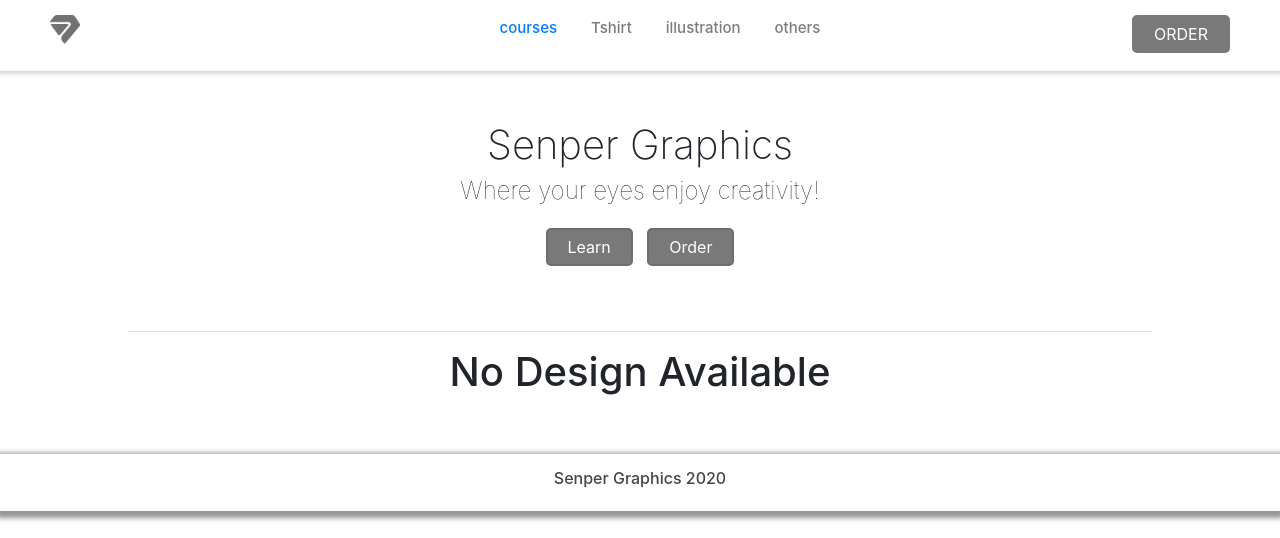
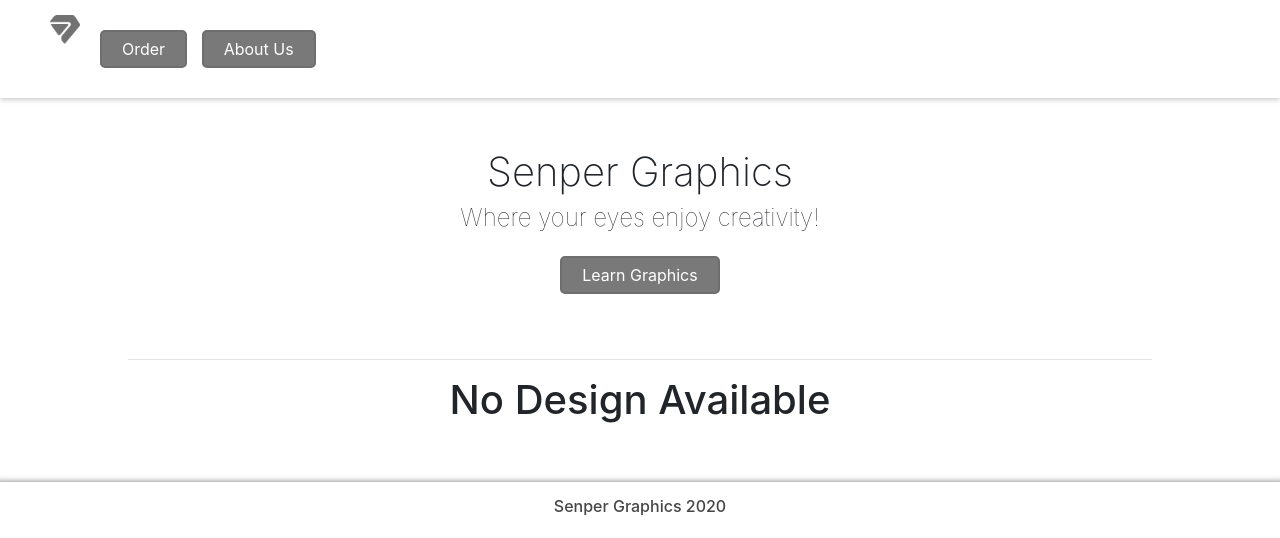
Before and after one commit to sapphire132/senper_market, a Django app: page / in a window 1280 px wide. Shown: the top 538 px of the page. Run offline with Django 3.2, Linux system fonts and the light colour scheme; data that the repository does not hold is empty; some libraries are stand-ins or nearby versions.

Commit message:
adding minor correction

```diff
--- a/templates/base.html
+++ b/templates/base.html
@@ -10,7 +10,7 @@
     <link rel="stylesheet" href="{% static 'css/bootstrap.min.css' %}">
     <link rel="stylesheet" href="{% static 'css/font-awesome.min.css' %}">
 
-    <title>Sapphire Graphics</title>
+    <title>Senper Graphics</title>
 </head>
 <body>
 
--- a/templates/pages/index.html
+++ b/templates/pages/index.html
@@ -23,8 +23,12 @@
 <div class="top">
   <h1>Senper Graphics</h1>
   <h4>Where your eyes enjoy creativity!</h4>
-  <button class="btn-auth"  >Learn</button>
-  <button class="btn-auth"  >Order</button>
+
+  <a href="{% url 'tutorials' %}">
+  <button class="btn-auth"  >
+      Learn Graphics
+  </button>
+  </a>
 
 </div>
 
--- a/templates/pages/item.html
+++ b/templates/pages/item.html
@@ -5,7 +5,7 @@
 
     <div class="item-header">
         <p class="item-title">{{item.client}} /</p>
-        <p class="item-designer">By <a href=" {% url 'about' %} "> {{item.designer}} </a>/ {{ item.item }} </p>
+        <p class="item-designer">By <a href=" {% url 'designer' item.designer %} "> {{item.designer}} </a>/ {{ item.item }} </p>
     </div>
 
     <hr class="item-hr">
--- a/templates/partials/_navbar.html
+++ b/templates/partials/_navbar.html
@@ -2,20 +2,36 @@
 
     <!-- nav -->
 
-    <nav class="Mainnav row">
+    <nav class="Mainnav">
 
 
-            <div class="brand col-3">
+            <div class="brand">
                 <a href=" {% url 'index' %} ">
                     <img class="logo" src="{% static 'img/logo.png' %}" alt="">
                 </a>
                 <!-- <p> Sapphire </p> -->
             </div>
 
+            <div class="order ">
+
+                <a href="{% url 'order' %}">
+                    <button class="btn-auth"  >
+                        Order
+                    </button>
+                </a>
+
+                <a href="{% url 'about' %}">
+                    <button class="btn-auth"  >
+                        About Us
+                    </button>
+                </a>
+
+            </div>
+
 
 
          <!-- types -->
-        <div class="types-box col-6">
+        <!-- <div class="types-box col-6">
             <ul class="types">
                 <li>
                     <a href=" {% url 'tutorials' %} ">
@@ -32,11 +48,9 @@
                     others
                 </li>
             </ul>
-        </div>
+        </div> -->
 
-        <div class="order col-3">
-            <a href=" {% url 'order' %} " class="order-btn ">ORDER</a>
-        </div>
+
 
     </nav>
 
```
